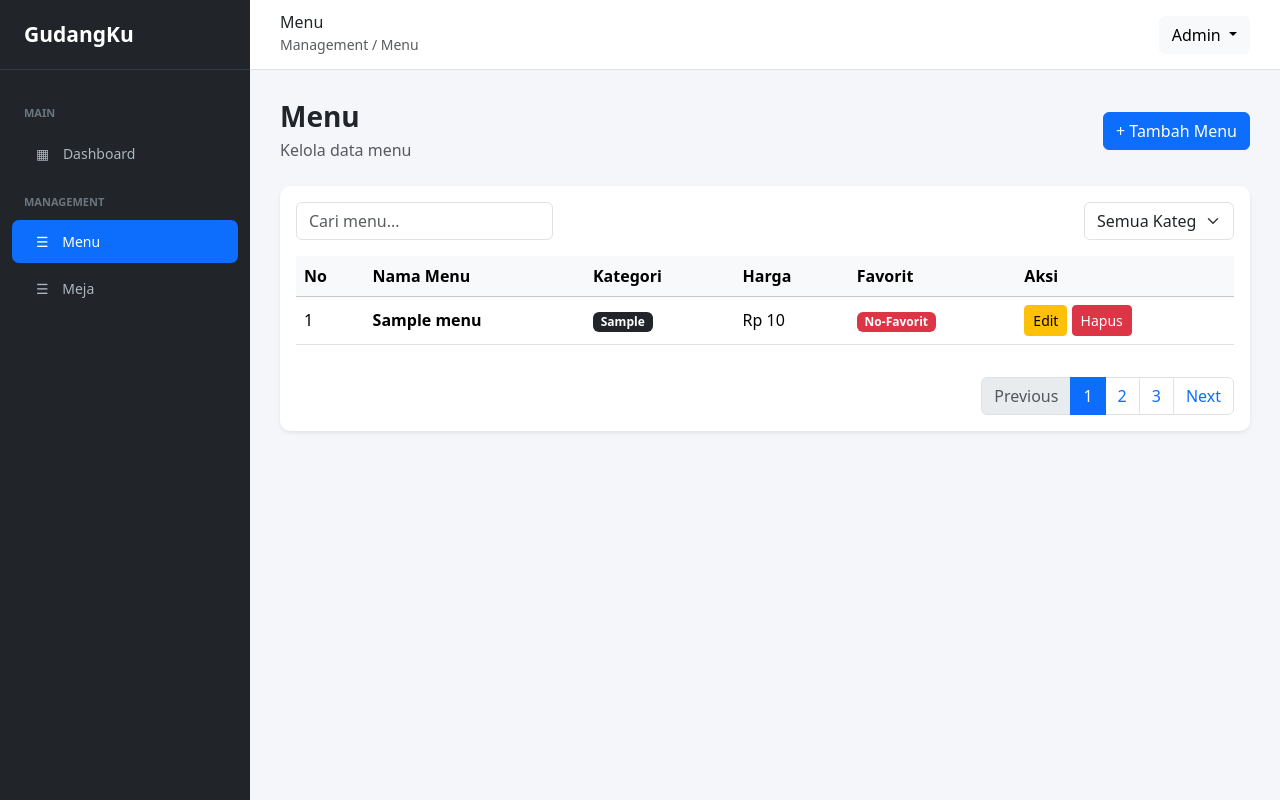
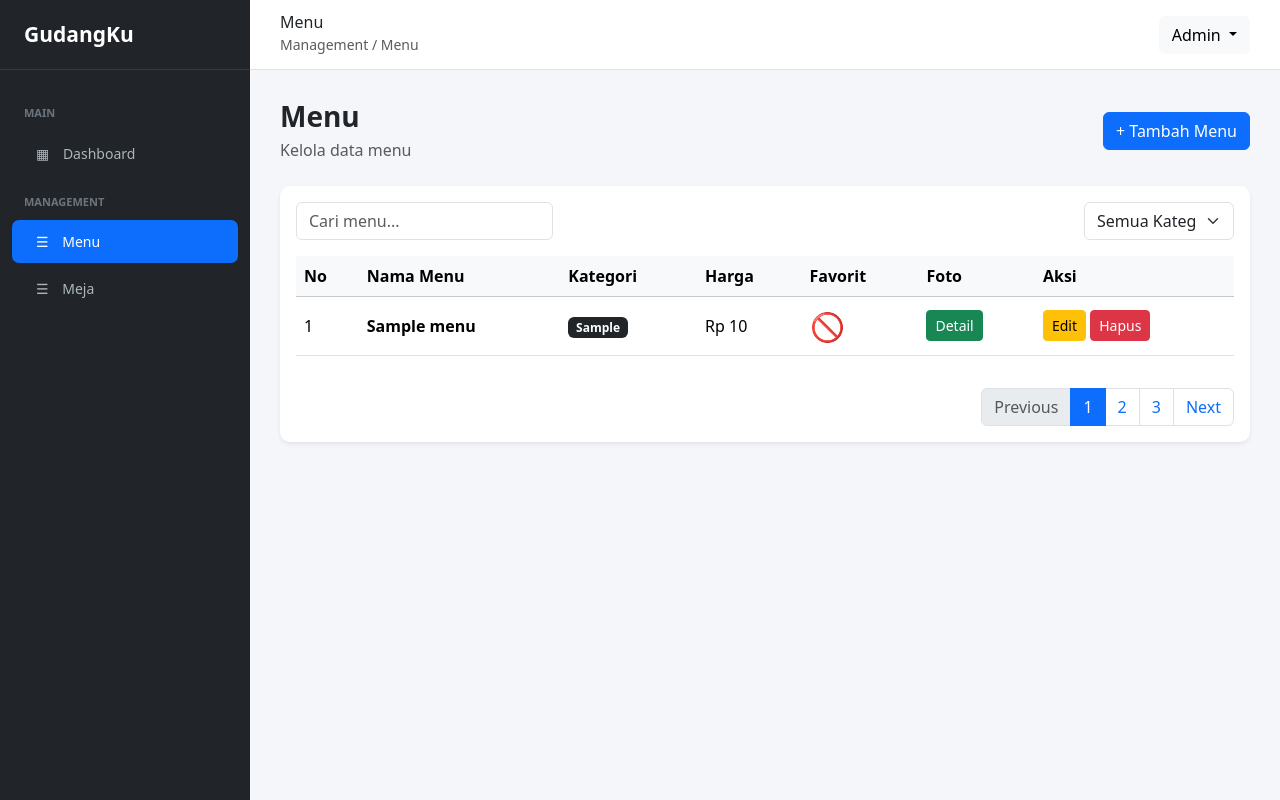
Before and after one commit to Mavlans990/Pemesanan-Pembayaran-Online-berbasis-Web, a Node server app: page /menu in a window 1280 px wide. Run offline with Node 20, Linux system fonts and the light colour scheme; tables that the repository leaves empty or names only in its code hold one stand-in row (values such as "Sample post"); some libraries are stand-ins or nearby versions.

Commit message:
Membuat Upload dan Edit Foto Menu

```diff
--- a/backend/app.js
+++ b/backend/app.js
@@ -1,7 +1,8 @@
 
 const express = require('express')
+const path = require('path');
 const expressLayouts = require('express-ejs-layouts')
-const path = require('path');
+const fileUpload = require("express-fileupload");
 const session = require('express-session')
 const cookieParse = require('cookie-parser')
 const flash = require('connect-flash')
@@ -20,6 +21,7 @@ app.set('views', path.join(__dirname, '../frontend'));
 
 app.use(express.json());
 app.use(express.urlencoded({ extended: true }));
+app.use(fileUpload());
 app.use(expressLayouts)
 app.use(express.static('frontend/public'))
 
--- a/backend/controllers/menuController.js
+++ b/backend/controllers/menuController.js
@@ -17,10 +17,12 @@ async function list(req, res) {
     }
 }
 
+// Buat fungsi search tanpa load halaman
 async function search(req, res) {
     try {
         const keyword = req.query.q || "";
         const kategori = req.query.kategori || "";
+
         const data = await menuModel.search(keyword, kategori);
 
         res.json({
@@ -39,18 +41,22 @@ async function search(req, res) {
 
 async function add(req, res) {
     try {
-        await menuModel.create(req.body);
+        const foto = req.files && req.files.foto;
+        // console.log(req.files.foto)
+        await menuModel.create(req.body, foto);
         // console.log(req.body)
         res.redirect("/menu");
     } catch (error) {
-        console.error(error);
-        res.status(500).send("Terjadi kesalahan server");
+        console.error(error);req.files
+        res.status(error.status || 500).send(error.message || "Terjadi kesalahan server");
     }
 }
 
 async function edit(req, res) {
     try {
-        await menuModel.update(req.body);
+        const foto = req.files && req.files.foto;
+        // console.log(req.files)
+        await menuModel.update(req.body, foto);
         res.redirect("/menu");
     } catch (error) {
         console.error(error);
--- a/frontend/layouts/main-layout.ejs
+++ b/frontend/layouts/main-layout.ejs
@@ -137,7 +137,6 @@
     <%- body %>
     <!-- Bootstrap JS -->
     <script src="https://cdn.jsdelivr.net/npm/bootstrap@5.3.8/dist/js/bootstrap.bundle.min.js" integrity="sha384-FKyoEForCGlyvwx9Hj09JcYn3nv7wiPVlz7YYwJrWVcXK/BmnVDxM+D2scQbITxI" crossorigin="anonymous"></script>
-    <script src="/js/menu-search.js"></script>
-    <script src="/js/menu-edit.js"></script>
+
 </body>
 </html>
--- a/frontend/menu/index.ejs
+++ b/frontend/menu/index.ejs
@@ -74,10 +74,12 @@
                 <th>Kategori</th>
                 <th>Harga</th>
                 <th>Favorit</th>
+                <th>Foto</th>
                 <th>Aksi</th>
               </tr>
             </thead>
 
+            <!-- untuk edit table ada file menu-search.js -->
             <tbody id="menu-tbody">
               <% i=1; menus.forEach(menu =>  {  %>
 
@@ -126,7 +128,7 @@
       </div>
 
       <div class="modal-body">
-        <form method="post" action="menu/add">
+        <form method="post" action="menu/add" enctype="multipart/form-data">
           <div class="mb-3">
             <label class="form-label"> Nama Menu </label>
             <input type="text" class="form-control" placeholder="Masukkan nama menu" name="nama" required/>
@@ -149,24 +151,23 @@
           <div class="mb-3">
             <label class="form-label">Pilih Favorit </label>
             <select class="form-select" name="star">
-              <option value="0">No-Favorit</option>
-              <option value="1">Favorit</option>
+              <option value="0">No-Favorit 🚫</option>
+              <option value="1">Favorit ⭐</option>
             </select>
           </div>
 
           <div class="mb-3">
-            <label class="form-label"> Meja </label>
-            <input type="text" class="form-control" placeholder="Masukkan Meja" name="nama_meja" required/>
+            <label for="formFile" class="form-label">Foto</label>
+            <input class="form-control" type="file" name="foto" id="formFile">
           </div>
 
-          <label class="form-label">Comments</label>
+          <label class="form-label">Deskripsi</label>
           <textarea class="form-control" placeholder="Leave a comment here" id="floatingTextarea2" style="height: 100px" name="deskripsi"></textarea>
 
           <div class="modal-footer">
             <button type="button" class="btn btn-secondary" data-bs-dismiss="modal">
               Batal
             </button>
-
             <button type="submit" class="btn btn-primary">Simpan</button>
           </div>
         </form>
@@ -187,7 +188,7 @@
       </div>
 
       <div class="modal-body">
-        <form method="post" action="menu/edit/0">
+        <form method="post" action="menu/edit/0" enctype="multipart/form-data">
           <input type="hidden" class="form-control" placeholder="Masukkan nama menu" name="id" required/>
           <input type="hidden" class="form-control" placeholder="Masukkan nama menu" name="oldNama" required/>
           <div class="mb-3">
@@ -212,9 +213,14 @@
           <div class="mb-3">
             <label class="form-label">Pilih Favorit </label>
             <select class="form-select" name="star">
-              <option value="0">No-Favorit</option>
-              <option value="1">Favorit</option>
+              <option value="0">No-Favorit 🚫</option>
+              <option value="1">Favorit ⭐</option>
             </select>
+          </div>
+
+          <div class="mb-3">
+            <label for="formFile" class="form-label">Foto</label>
+            <input class="form-control" type="file" name="foto" id="formFile">
           </div>
 
           <label class="form-label">Comments</label>
@@ -233,3 +239,23 @@
     </div>
   </div>
 </div>
+
+<!-- ================= MODAL DETAIL FOTO ================= -->
+
+<div class="modal fade" id="modalDetailMenu" tabindex="-1">
+  <div class="modal-dialog">
+    <div class="modal-content">
+      <div class="modal-header">
+        <h5 class="modal-title">Detail Foto</h5>
+        <button type="button" class="btn-close" data-bs-dismiss="modal"></button>
+      </div>
+      <div class="modal-body">
+        <p id="nama-detail-menu" class="fw-bold mb-2">Nama Menu</p>
+        <img id="foto-detail-menu" class="rounded img-fluid" width="250" alt="Foto menu">
+      </div>
+    </div>
+  </div>
+</div>
+
+<script src="/js/menu-search.js"></script>
+<script src="/js/menu-edit.js"></script>
--- a/frontend/public/js/menu-edit.js
+++ b/frontend/public/js/menu-edit.js
@@ -1,17 +1,27 @@
 (function () {
-    const modal = document.getElementById("modalEditMenu");
-    if (!modal) return;
+    const modalEdit = document.getElementById("modalEditMenu");
+    const modalDetail = document.getElementById("modalDetailMenu");
 
     document.addEventListener("click", function (e) {
-        const btn = e.target.closest(".btn-edit");
-        if (!btn || !btn.dataset.id_menu) return;
+        const btnEdit = e.target.closest(".btn-edit");
 
-        const d = btn.dataset;
-        const form = modal.querySelector("form");
+        if (btnEdit && btnEdit.dataset.id_menu && modalEdit) {
+            isiFormEdit(btnEdit.dataset);
+        }
+
+        const btnDetail = e.target.closest(".btn-detail");
+        // console.log(btnDetail)
+        if (btnDetail && modalDetail) {
+            isiFotoDetail(btnDetail.dataset);
+        }
+    });
+
+    function isiFormEdit(d) {
+        const form = modalEdit.querySelector("form");
         if (form) form.action = "/menu/edit/" + d.id_menu;
 
         const setVal = (name, value) => {
-            const el = modal.querySelector('[name="' + name + '"]');
+            const el = modalEdit.querySelector('[name="' + name + '"]');
             if (el) el.value = value ?? "";
         };
 
@@ -23,5 +33,26 @@
         setVal("harga", d.harga);
         setVal("star", d.star);
         setVal("deskripsi", d.deskripsi);
-    });
+    }
+
+    function isiFotoDetail(d) {
+        const img = modalDetail.querySelector("#foto-detail-menu");
+        const judul = modalDetail.querySelector("#nama-detail-menu");
+        const path = d.path;
+        // console.log(img)
+
+        if (judul) judul.textContent = 'Nama Menu : ' + d.nama || "";
+
+        if (!img) return;
+
+        if (path) {
+            img.src = path;
+            img.alt = d.nama || "Foto menu";
+            img.style.display = "";
+        } else {
+            img.removeAttribute("src");
+            img.alt = "Tidak ada foto";
+            img.style.display = "none";
+        }
+    }
 })();
--- a/frontend/public/js/menu-search.js
+++ b/frontend/public/js/menu-search.js
@@ -41,8 +41,8 @@
                 const badgeKategori = menu.kategori === "Makanan" ? "primary" : "dark";
                 const favorit =
                     Number(menu.star) === 1
-                        ? `<span class="badge text-bg-success"> Favorit </span>`
-                        : `<span class="badge text-bg-danger"> No-Favorit </span>`;
+                        ? `<p class="fs-3 mb-0"> ⭐ </p>`
+                        : `<p class="fs-3 mb-0"> 🚫 </p>`;
 
                 return `
         <tr>
@@ -53,6 +53,14 @@
             </td>
             <td>${escapeHtml(menu.hargaText || menu.harga)}</td>
             <td>${favorit}</td>
+            <td>
+                <button type="button" class="btn btn-sm btn-success btn-detail" data-bs-toggle="modal" data-bs-target="#modalDetailMenu"
+                    data-id_menu="${menu.id_menu}"
+                    data-nama="${escapeHtml(menu.nama)}"
+                    data-path="${escapeHtml(menu.path || "")}">
+                    Detail
+                </button>
+            </td>
             <td>
                 <button type="button" class="btn btn-sm btn-warning btn-edit" data-bs-toggle="modal" data-bs-target="#modalEditMenu"
                     data-id_menu="${menu.id_menu}"
--- a/package.json
+++ b/package.json
@@ -16,6 +16,7 @@
     "ejs": "^6.0.1",
     "express": "^5.2.1",
     "express-ejs-layouts": "^2.5.1",
+    "express-fileupload": "^1.5.2",
     "express-session": "^1.19.0",
     "mysql2": "^3.24.4",
     "nodemon": "^3.1.14",
```
Also changed, not shown: backend/models/menuModel.js (+58 -8 lines), backend/utils/menuUtils.js (+100 -67 lines), frontend/public/img/menu/bb8f864d00100ccc83c4650658e419299206ee.jpeg (added), 1 other file. Lines whose indentation alone changed are shown as unchanged.
